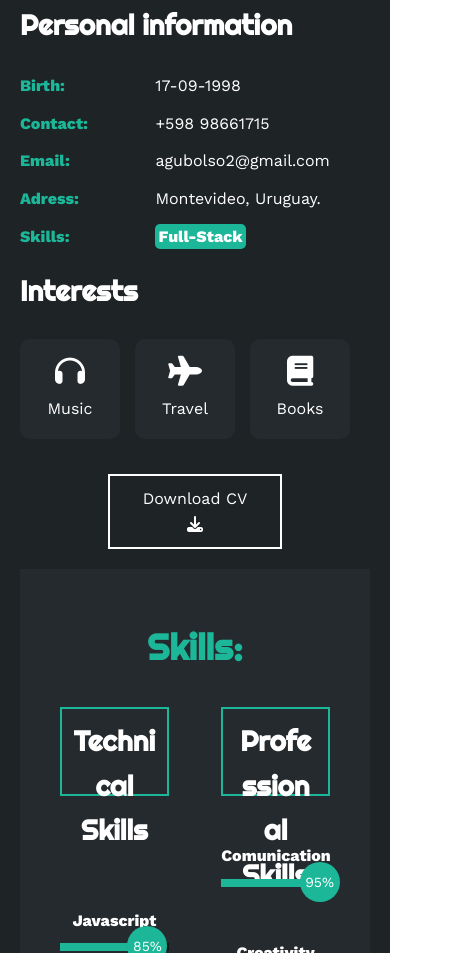
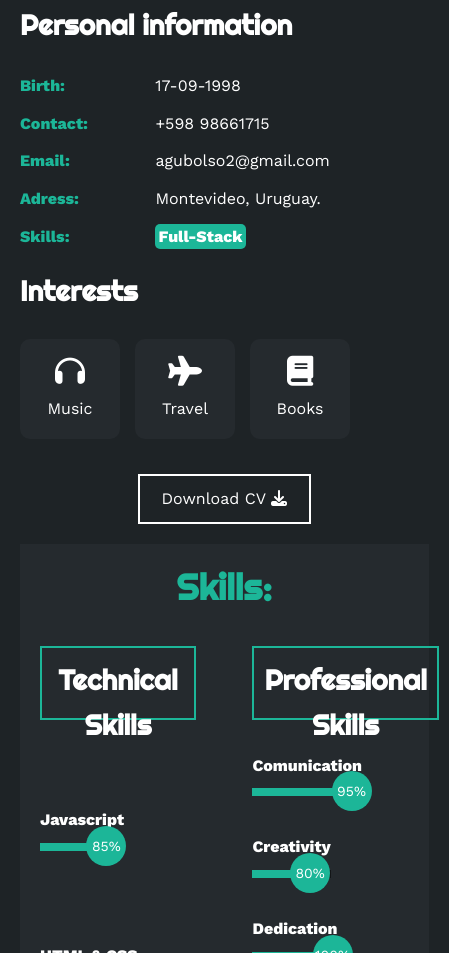
Before and after one commit to AgustinVelazquez0/AgustinVelazquez0.github.io, a plain HTML site: page index.html in a window 390 px wide. Shown: the part 1047-2000 px from the top of the page, 449 px wide, since content can reach past the window. Drawn offline with nearby package versions, Linux system fonts and the light colour scheme.

Commit message:
Add files via upload

```diff
--- a/estilo.css
+++ b/estilo.css
@@ -5,7 +5,6 @@
     margin: 0;
     padding: 0;
     line-height: 1.6;
-    width: 100%;
 }
 
 html{
@@ -15,6 +14,7 @@ html{
 
 body {
     width: 100%;
+    height: 100%;
 }
 
 /* MENU */
@@ -256,7 +256,7 @@ h2 {
 .skills {
     background-color: #252A2E;
     color: #fff;
-    padding: 50px 20px;
+    padding: 15px 0px;
     text-align: center;
 }
 
@@ -812,9 +812,10 @@ footer .arriba{
         margin-bottom: 20px; /* Puedes ajustar este valor según tus necesidades */
     }
 
+
     body {
         height: 100%;
-        width: 100%;
+        width: 115%;
     }
 }
 
```
